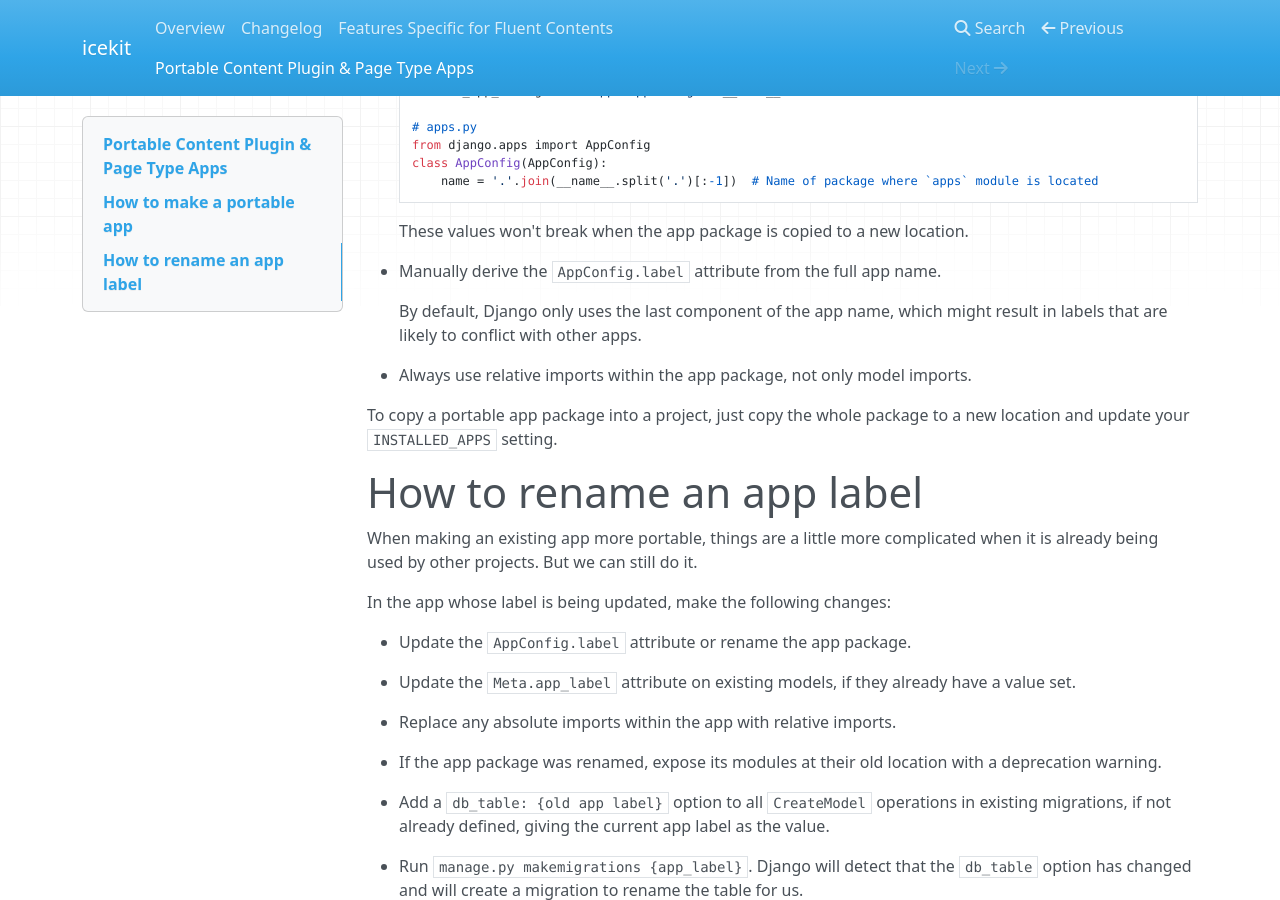
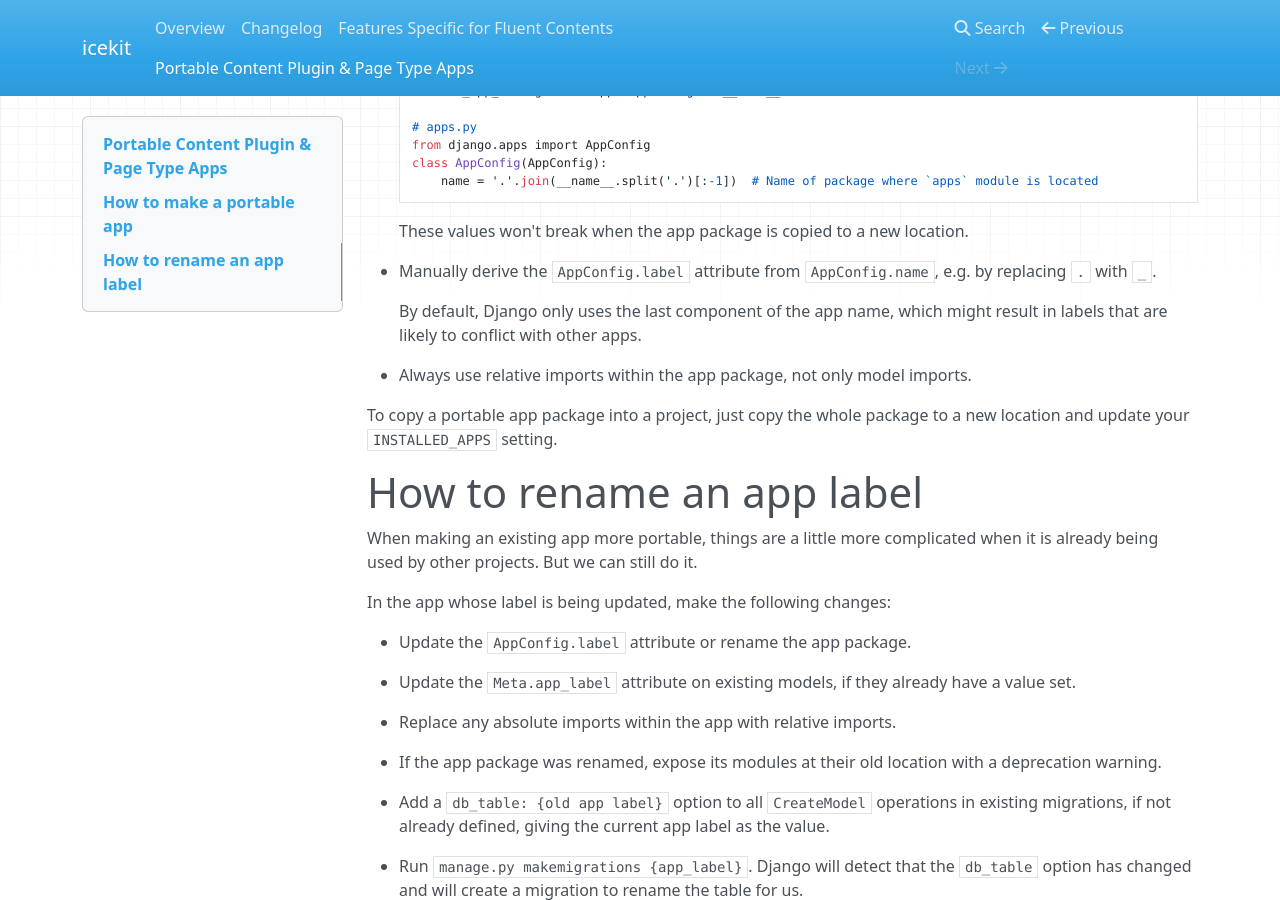
Before and after one commit to ic-labs/django-icekit, an MkDocs documentation site: the page built from docs/portable-apps.md, in a window 1280 px wide and 900 px high, scrolled down 576 px. Built offline with MkDocs 1.6.1, drawn with Linux system fonts in a browser that asks for light colours; nearby versions of some CDN libraries.

Commit message:
Make it clearer that the app label should be as close to the app name as possible.

```diff
--- a/docs/portable-apps.md
+++ b/docs/portable-apps.md
@@ -29,7 +29,8 @@ customisation is required, without complicated database migrations.
 
     These values won't break when the app package is copied to a new location.
 
-  * Manually derive the `AppConfig.label` attribute from the full app name.
+  * Manually derive the `AppConfig.label` attribute from `AppConfig.name`,
+    e.g. by replacing `.` with `_`.
 
     By default, Django only uses the last component of the app name, which
     might result in labels that are likely to conflict with other apps.
```
